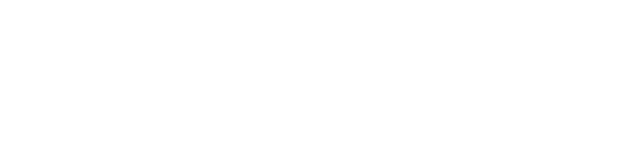
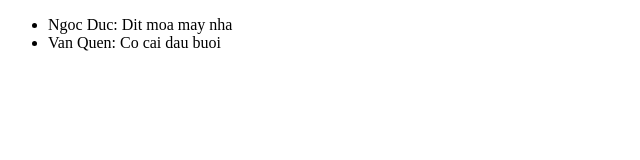
Before and after one commit to n2duc/javascript-base, a plain HTML site: page JSON_FETCH/json.html in a window 1280 px wide. Shown: the whole page, without its empty margins (0-640 px from the left). Drawn offline with Linux system fonts and the light colour scheme.

Commit message:
example promise

```diff
--- a/JSON_FETCH/json.html
+++ b/JSON_FETCH/json.html
@@ -7,6 +7,8 @@
     <title>Document</title>
 </head>
 <body>
+    <ul id="comment-box"></ul>
+
     <!-- <script src="./json.js"></script> -->
     <!-- <script src="./promise.js"></script> -->
     <script src="./promiseExample.js"></script>
--- a/JSON_FETCH/promiseExample.js
+++ b/JSON_FETCH/promiseExample.js
@@ -0,0 +1,72 @@
+let users = [
+    {
+        id: 1,
+        name: 'Ngoc Duc'
+    },
+    {
+        id: 2,
+        name: 'Van Quen'
+    },
+    {
+        id: 3,
+        name: 'Thi Tung'
+    }
+]
+let comments = [
+    {
+        id: 1,
+        user_id: 1,
+        content: 'Dit moa may nha'
+    },
+    {
+        id: 2,
+        user_id: 2,
+        content: 'Co cai dau buoi'
+    }
+]
+// 1. Lấy comments
+// 2. Từ comments lấy ra user_id, từ user_id lấy ra user tương ứng
+
+// Fake API
+
+function getComments() {
+    return new Promise((resolve) => {
+        setTimeout(() => {
+            resolve(comments);
+        }, 1000)
+    })
+}
+function getUsersByIds(userIds) {
+    return new Promise((resolve) => {
+        let result = users.filter((user) => {
+            return userIds.includes(user.id)
+        })
+        resolve(result)
+    })
+} {
+
+}
+getComments()
+    .then((comments) => {
+        let userIds = comments.map((comment) => {
+            return comment.user_id
+        })
+        return getUsersByIds(userIds)
+            .then((users) => {
+                return {
+                    users: users,
+                    comments: comments
+                }
+            })
+    })
+    .then((data) => {
+        let commentBox = document.getElementById('comment-box')
+        let cmt = ''
+        data.comments.forEach((comment) => {
+            let user = data.users.find((user) => {
+                return user.id === comment.user_id
+            })
+            cmt += `<li>${user.name}: ${comment.content}</li>`
+        })
+        commentBox.innerHTML = cmt
+    })
```
